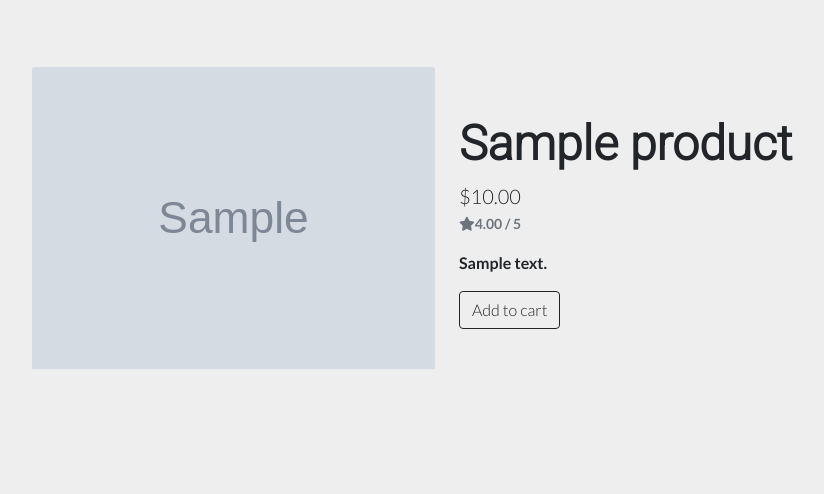
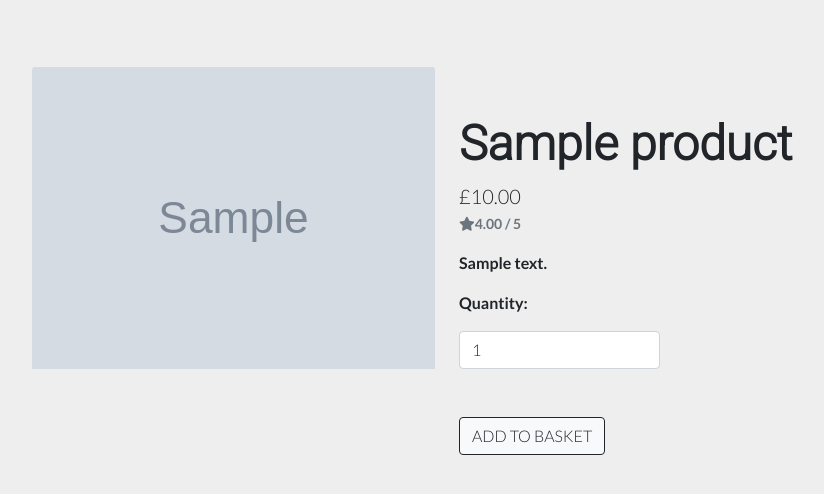
Before and after one commit to dhowai/portfolio-5-electric-axles, a Django app: a page that uses products/templates/products/product_detail.html in a window 1280 px wide. Shown: the part 165-659 px from the top of the page, without its empty margins (193-1017 px from the left). Run offline with Django 3.2, Linux system fonts and the light colour scheme; tables that the repository leaves empty hold one stand-in row (values such as "Sample post"); grey boxes marked "Sample" are stand-in pictures; some libraries are stand-ins or nearby versions.

Commit message:
Add, add items to basket functionality

```diff
--- a/basket/urls.py
+++ b/basket/urls.py
@@ -4,4 +4,5 @@ from . import views
 
 urlpatterns = [
     path('', views.view_basket, name='view_basket'),
+    path('add/<item_id>/', views.add_to_basket, name='add_to_basket'),
 ]
--- a/products/templates/products/product_detail.html
+++ b/products/templates/products/product_detail.html
@@ -29,14 +29,30 @@
             <div class="col-12 col-md-6 col-lg-4 py-5">
                 <div class="product-details-container mb-5 mt-md-5">
                     <h2 class="display-5 fw-bolder">{{ product.name }}</h2>
-                    <p class="lead mb-0 text-left font-weight-bold">${{ product.price }}</p>
+                    <p class="lead mb-0 text-left font-weight-bold">£{{ product.price }}</p>
                     {% if product.rating %}
                         <small class="text-muted"><i class="fas fa-star mr-1"></i>{{ product.rating }} / 5</small>
                     {% else %}
                         <small class="text-muted">No Rating</small>
                     {% endif %}
                     <p class="mt-3">{{ product.description }}</p>
-                   <p class=""><a class="btn btn-outline-dark mt-auto" href="#">Add to cart</a></p>
+                    <form class="form" action="{% url 'add_to_basket' product.id %}" method="POST">
+                        {% csrf_token %}
+                        <div class="form-row">
+                            <div class="col-12">
+                                <p class="mt-3"><strong>Quantity:</strong></p>
+                                <div class="form-group w-50">
+                                    <div class="input-group">
+                                        <input type="number" class="form-control qty_input" name="quantity" value="1" min="1" max="99" data-item_id="{{ product.id }}" id="id_qty_{{ prpduct.id }}">
+                                    </div>
+                                </div>
+                            </div>
+                            <div class="col-12">
+                                <input type="submit" class="btn btn-outline-dark btn-light text-uppercase mt-5" value="Add to Basket">
+                            </div>
+                            <input type="hidden" name="redirect_url" value="{{ request.path }}">
+                        </div>
+                    </form>
                 </div>
             </div>
         </div>
```
Also changed, not shown: basket/views.py (+18 -1 lines).
